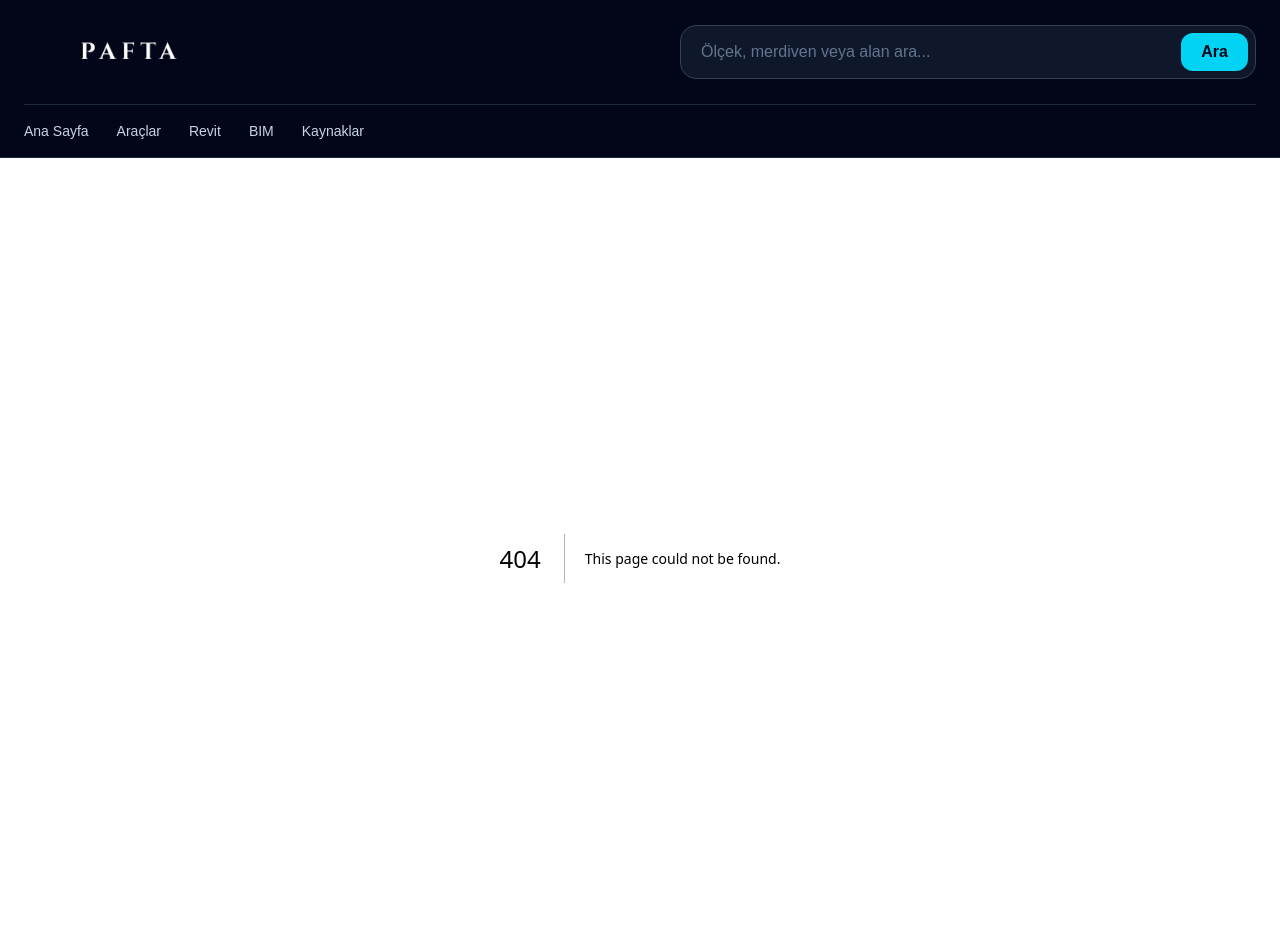
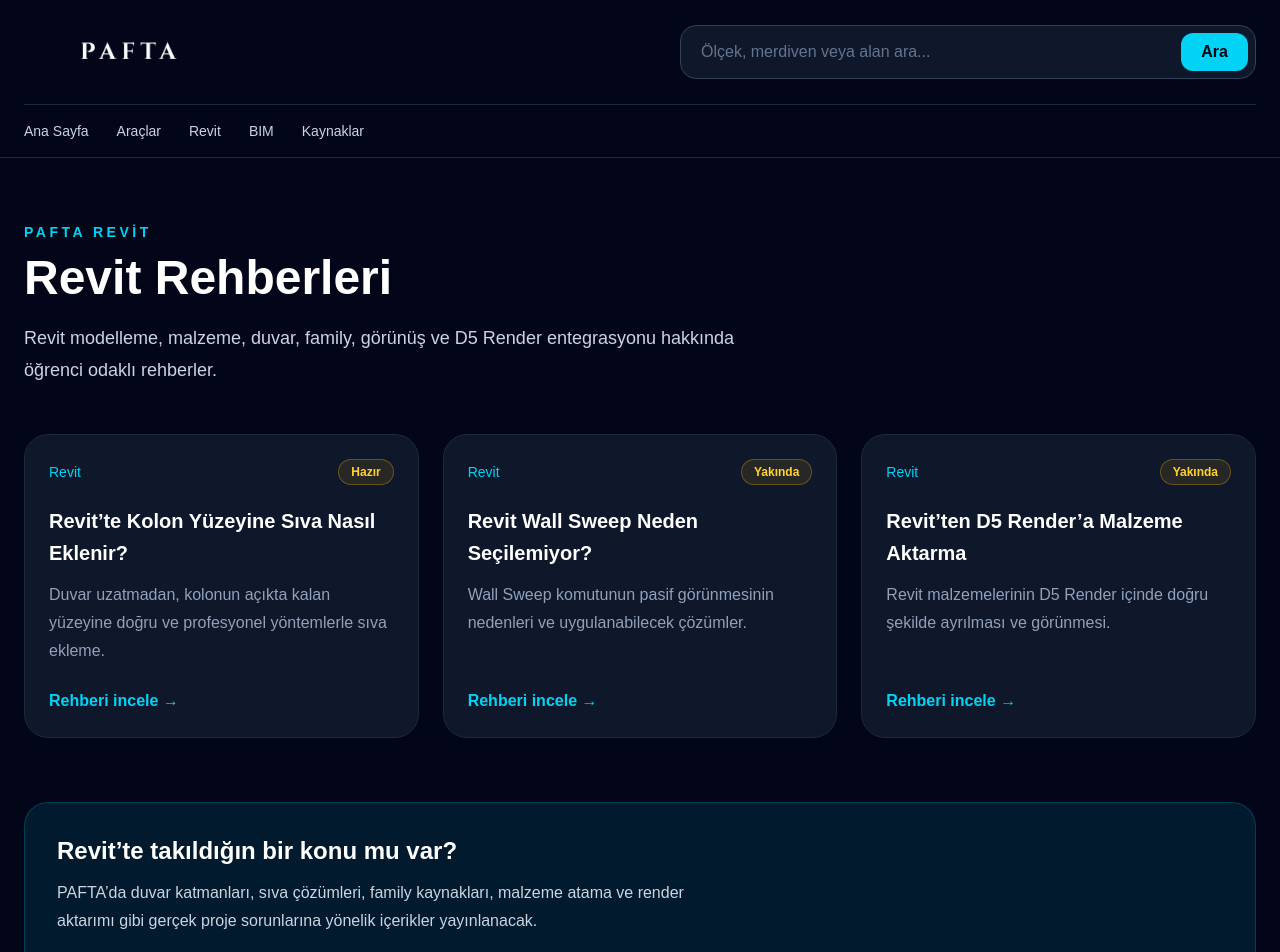
Before and after one commit to ali-tzn/pafta, a Next.js app: page /revit in a window 1280 px wide. Before the commit this address had no page. Shown: the top 952 px of the page. Built offline with nearby package versions, Linux system fonts and the light colour scheme.

Commit message:
Add first Revit guide

```diff
--- /dev/null
+++ b/app/revit/kolon-yuzeyine-siva-ekleme/page.tsx
@@ -0,0 +1,90 @@
+import Link from "next/link";
+
+export default function RevitKolonSivaPage() {
+  return (
+    <main className="min-h-screen bg-slate-950 px-6 py-16 text-white">
+      <article className="mx-auto max-w-4xl">
+        <nav className="mb-8 text-sm text-slate-400">
+          <Link href="/" className="hover:text-cyan-400">
+            Ana Sayfa
+          </Link>
+
+          <span className="mx-2">/</span>
+
+          <Link href="/revit" className="hover:text-cyan-400">
+            Revit
+          </Link>
+        </nav>
+
+        <p className="text-sm font-semibold uppercase tracking-[0.25em] text-cyan-400">
+          Revit Rehberi
+        </p>
+
+        <h1 className="mt-4 text-4xl font-bold leading-tight md:text-5xl">
+          Revit’te Kolonun Açıkta Kalan Yüzeyine Sıva Nasıl Eklenir?
+        </h1>
+
+        <p className="mt-6 text-lg leading-8 text-slate-300">
+          Kolonun açıkta kalan yüzeyine sıva eklemek için en kontrollü yöntem,
+          ince bir finish duvar tipi oluşturmaktır.
+        </p>
+
+        <section className="mt-10 space-y-8 leading-8 text-slate-300">
+          <div>
+            <h2 className="text-2xl font-semibold text-white">
+              1. İnce bir sıva duvar tipi oluştur
+            </h2>
+
+            <p className="mt-3">
+              Mevcut bir duvar tipini Duplicate ile çoğalt. Edit Structure
+              bölümünde taşıyıcı katmanları kaldır ve yalnızca 10–20 mm
+              kalınlığında bir Finish katmanı bırak.
+            </p>
+          </div>
+
+          <div>
+            <h2 className="text-2xl font-semibold text-white">
+              2. Kolon yüzeyine hizala
+            </h2>
+
+            <p className="mt-3">
+              Yeni ince duvarı kolonun açıkta kalan yüzeyi boyunca çiz.
+              Location Line ayarını uygun finish yüzeyine getirerek sıvayı
+              kolona oturt.
+            </p>
+          </div>
+
+          <div>
+            <h2 className="text-2xl font-semibold text-white">
+              3. Finish malzemesi ata
+            </h2>
+
+            <p className="mt-3">
+              Hazır plaster malzemesi yoksa yeni bir malzeme oluştur ve bu
+              malzemeyi duvarın Finish katmanına ata.
+            </p>
+          </div>
+
+          <div>
+            <h2 className="text-2xl font-semibold text-white">
+              Wall Sweep neden uygun değil?
+            </h2>
+
+            <p className="mt-3">
+              Wall Sweep daha çok süpürgelik, silme ve profil gibi duvar boyunca
+              devam eden elemanlar içindir. Tüm yüzeyi kaplayan sıva için ince
+              duvar yöntemi daha uygundur.
+            </p>
+          </div>
+        </section>
+
+        <Link
+          href="/revit"
+          className="mt-12 inline-flex rounded-xl border border-slate-700 px-5 py-3 font-semibold hover:border-cyan-400 hover:text-cyan-400"
+        >
+          ← Revit rehberlerine dön
+        </Link>
+      </article>
+    </main>
+  );
+}
--- /dev/null
+++ b/app/revit/page.tsx
@@ -0,0 +1,101 @@
+import Link from "next/link";
+
+const articles = [
+  {
+    title: "Revit’te Kolon Yüzeyine Sıva Nasıl Eklenir?",
+    description:
+      "Duvar uzatmadan, kolonun açıkta kalan yüzeyine doğru ve profesyonel yöntemlerle sıva ekleme.",
+    href: "/revit/kolon-yuzeyine-siva-ekleme",
+    status: "Hazır",
+  },
+  {
+    title: "Revit Wall Sweep Neden Seçilemiyor?",
+    description:
+      "Wall Sweep komutunun pasif görünmesinin nedenleri ve uygulanabilecek çözümler.",
+    href: "/revit/wall-sweep-neden-secilmiyor",
+    status: "Yakında",
+  },
+  {
+    title: "Revit’ten D5 Render’a Malzeme Aktarma",
+    description:
+      "Revit malzemelerinin D5 Render içinde doğru şekilde ayrılması ve görünmesi.",
+    href: "/revit/d5-render-malzeme-aktarma",
+    status: "Yakında",
+  },
+];
+
+export default function RevitPage() {
+  return (
+    <main className="min-h-screen bg-slate-950 px-6 py-16 text-white">
+      <div className="mx-auto max-w-7xl">
+        <div className="max-w-3xl">
+          <p className="text-sm font-semibold uppercase tracking-[0.25em] text-cyan-400">
+            PAFTA Revit
+          </p>
+
+          <h1 className="mt-3 text-4xl font-bold md:text-5xl">
+            Revit Rehberleri
+          </h1>
+
+          <p className="mt-5 text-lg leading-8 text-slate-300">
+            Revit modelleme, malzeme, duvar, family, görünüş ve D5 Render
+            entegrasyonu hakkında öğrenci odaklı rehberler.
+          </p>
+        </div>
+
+        <div className="mt-12 grid gap-6 md:grid-cols-2 xl:grid-cols-3">
+          {articles.map((article) => (
+            <article
+              key={article.href}
+              className="flex flex-col rounded-3xl border border-slate-800 bg-slate-900 p-6"
+            >
+              <div className="mb-5 flex items-center justify-between gap-4">
+                <span className="text-sm font-medium text-cyan-400">
+                  Revit
+                </span>
+
+                <span className="rounded-full border border-amber-400/30 bg-amber-400/10 px-3 py-1 text-xs font-semibold text-amber-300">
+                  {article.status}
+                </span>
+              </div>
+
+              <h2 className="text-xl font-semibold leading-8">
+                {article.title}
+              </h2>
+
+              <p className="mt-3 flex-1 leading-7 text-slate-400">
+                {article.description}
+              </p>
+
+              <Link
+                href={article.href}
+                className="mt-6 inline-flex font-semibold text-cyan-400 transition hover:text-cyan-300"
+              >
+                Rehberi incele →
+              </Link>
+            </article>
+          ))}
+        </div>
+
+        <section className="mt-16 rounded-3xl border border-cyan-400/20 bg-cyan-400/10 p-8">
+          <h2 className="text-2xl font-semibold">
+            Revit’te takıldığın bir konu mu var?
+          </h2>
+
+          <p className="mt-3 max-w-2xl leading-7 text-slate-300">
+            PAFTA’da duvar katmanları, sıva çözümleri, family kaynakları,
+            malzeme atama ve render aktarımı gibi gerçek proje sorunlarına
+            yönelik içerikler yayınlanacak.
+          </p>
+
+          <Link
+            href="/tools"
+            className="mt-6 inline-flex rounded-xl bg-cyan-400 px-5 py-3 font-semibold text-slate-950 transition hover:bg-cyan-300"
+          >
+            Hesap araçlarına git
+          </Link>
+        </section>
+      </div>
+    </main>
+  );
+}
```
